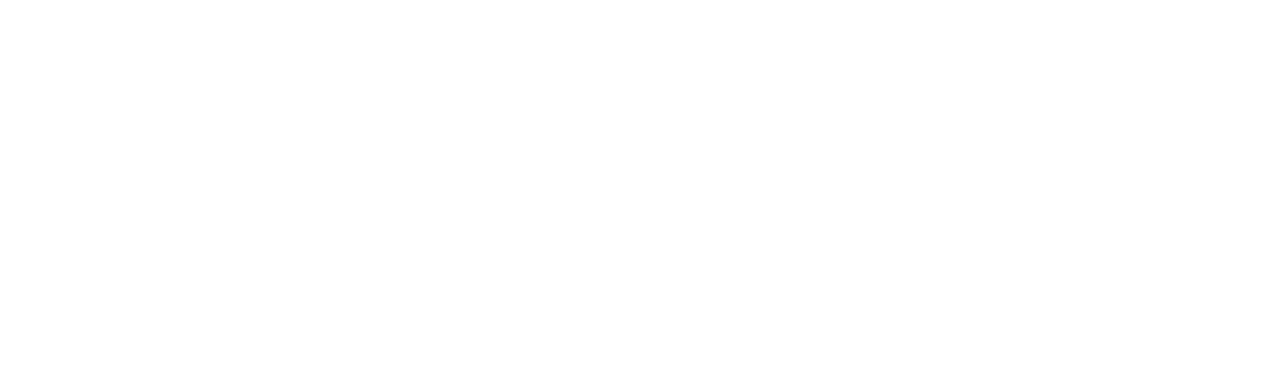
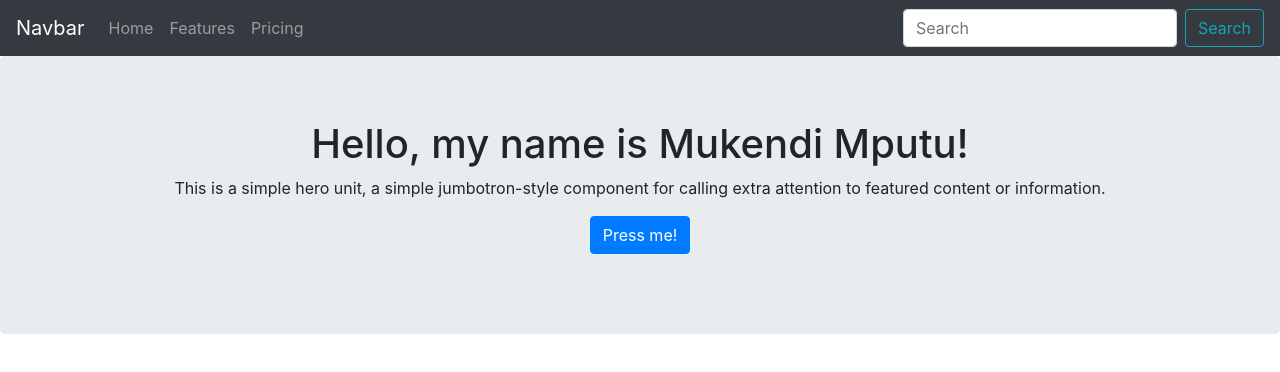
Before and after one commit to MukendiMputu/my-react-app, a React (Create React App) app: page / in a window 1280 px wide. Shown: the top 372 px of the page. Built offline with nearby package versions, Linux system fonts and the light colour scheme; the HTML template or start-up script is replaced by a standard one.

Commit message:
bound bootstrap and added  navbar & jumbotron
Signed-off-by: MukendiMputu <mputusam@live.com>

```diff
--- a/src/App.js
+++ b/src/App.js
@@ -1,5 +1,8 @@
-import React, {Component} from 'react';
-
+import React from 'react';
+//import Form from 'react-bootstrap/Form';
+import Jumbotron from 'react-bootstrap/Jumbotron'
+import Button from 'react-bootstrap/Button';
+import {Nav, Navbar, Form, FormControl} from 'react-bootstrap'
 import NameComponent from './components/NameComponent';
 
 class App extends React.Component {
@@ -31,11 +34,11 @@
   }
 
   render() {
-    const style = {fontSize: '36pt'};
+    //const style = {fontSize: '36pt'};
 
     return (
-      <div>
-{/*         <p style={style} className="text-large">
+      <div >
+{/*     <p style={style} className="text-large">
           {this.state.array[this.state.i]}, {this.state.intro[this.state.i]} <NameComponent />!
         </p>
 
@@ -43,6 +46,49 @@
           {this.state.btnLabel[this.state.i]}
         </button>
  */}
+{/*         <Form className="text-center">
+          <Form.Group controlId="formBasicEmail">
+            <Form.Label>Email address</Form.Label>
+            <Form.Control type="email" placeholder="Enter email" />
+            <Form.Text className="text-muted">
+              We'll never share your email with anyone else.
+            </Form.Text>
+          </Form.Group>
+
+          <Form.Group controlId="formBasicPassword">
+            <Form.Label>Password</Form.Label>
+            <Form.Control type="password" placeholder="Password" />
+          </Form.Group>
+          <Form.Group controlId="formBasicCheckbox">
+            <Form.Check type="checkbox" label="Check me out" />
+          </Form.Group>
+          <Button variant="primary" type="submit">
+            Submit
+          </Button>
+      </Form> */}
+      <Navbar bg="dark" variant="dark">
+        <Navbar.Brand href="#home">Navbar</Navbar.Brand>
+        <Nav className="mr-auto">
+          <Nav.Link href="#home">Home</Nav.Link>
+          <Nav.Link href="#features">Features</Nav.Link>
+          <Nav.Link href="#pricing">Pricing</Nav.Link>
+        </Nav>
+        <Form inline>
+          <FormControl type="text" placeholder="Search" className="mr-sm-2" />
+          <Button variant="outline-info">Search</Button>
+        </Form>
+      </Navbar>
+      <Jumbotron>
+        <h1>{this.state.array[this.state.i]}, {this.state.intro[this.state.i]} <NameComponent />!</h1>
+        <p>
+          This is a simple hero unit, a simple jumbotron-style component for calling
+          extra attention to featured content or information.
+        </p>
+        <p>
+          <Button variant="primary" onClick={this.changeGreeting.bind(this)}>
+          {this.state.btnLabel[this.state.i]}</Button>
+        </p>
+      </Jumbotron>
       </div>
     );
 
```
Also changed, not shown: public/bootstrap-solid.svg (added).
